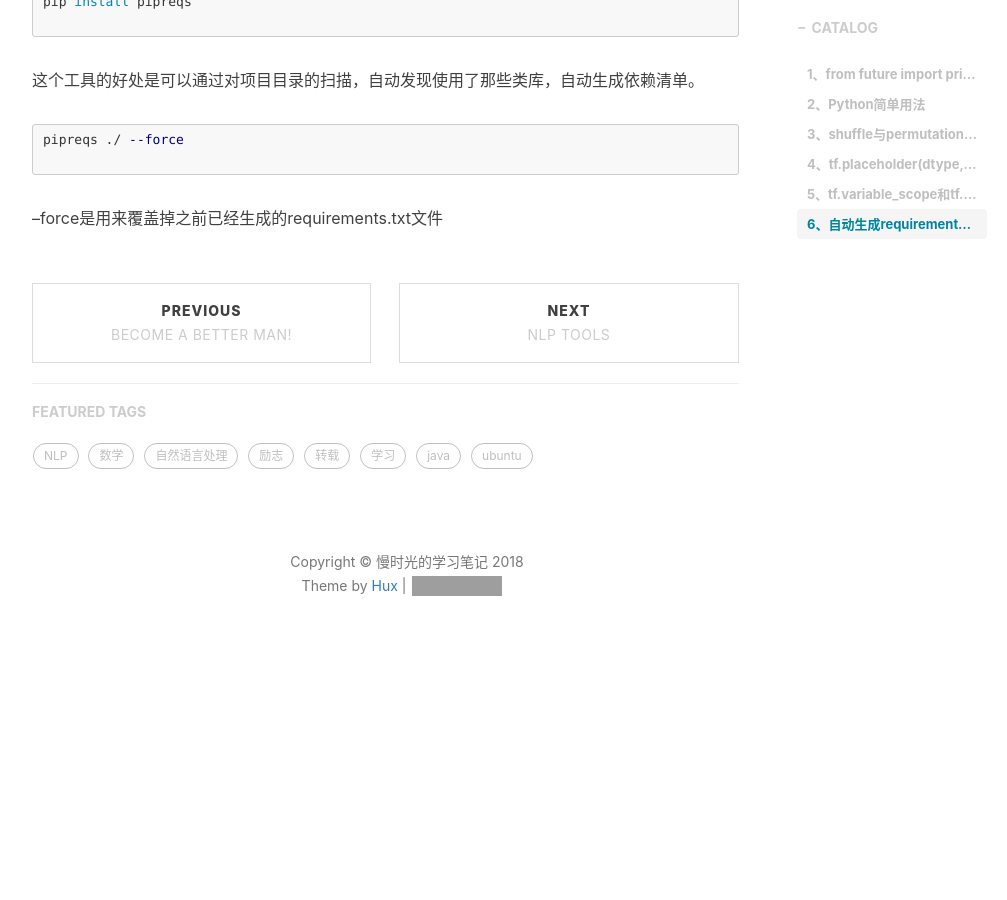
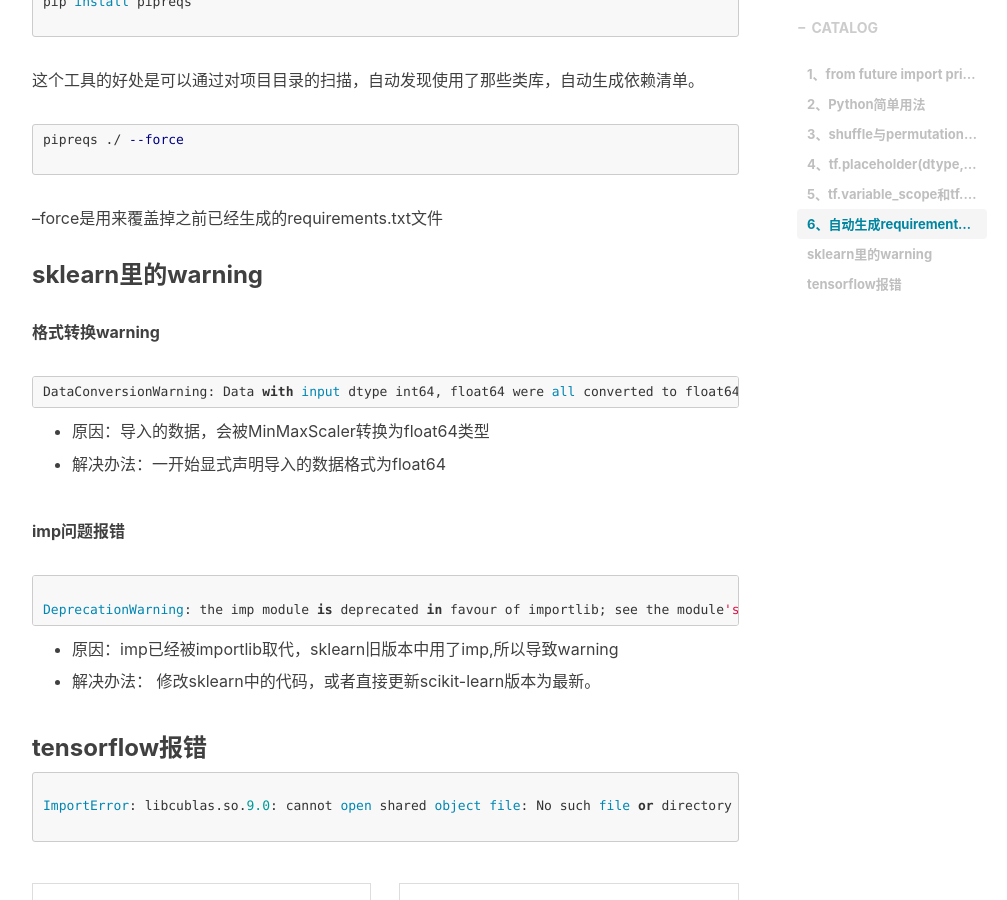
Before and after one commit to msg901216/msg901216.github.io, a Jekyll site: the page built from _posts/2018/python/2018-12-02-notes-python.md, in a window 1280 px wide and 900 px high, scrolled down 2153 px. Shown: the whole window, without its empty margins (233-1240 px from the left). Built offline with Jekyll 4.4.1, drawn with Linux system fonts in a browser that asks for light colours; nearby versions of some CDN libraries; comment, search, counter and statistics services are not loaded; before the commit the page ends 2843 px from its top, so only the background shows below that; grey boxes are pictures that could not be loaded.

Commit message:
更改Python notes

````diff
--- a/_posts/2018/python/2018-12-02-notes-python.md
+++ b/_posts/2018/python/2018-12-02-notes-python.md
@@ -103,3 +103,37 @@
 ```
 
 --force是用来覆盖掉之前已经生成的requirements.txt文件
+
+### sklearn里的warning
+
+**格式转换warning**
+
+```python
+DataConversionWarning: Data with input dtype int64, float64 were all converted to float64 by MinMaxS
+```
+
+* 原因：导入的数据，会被MinMaxScaler转换为float64类型
+
+
+* 解决办法：一开始显式声明导入的数据格式为float64
+
+**imp问题报错**
+
+```python
+
+DeprecationWarning: the imp module is deprecated in favour of importlib; see the module's documentation for alternative uses
+  import imp
+
+```
+
+* 原因：imp已经被importlib取代，sklearn旧版本中用了imp,所以导致warning
+
+* 解决办法： 修改sklearn中的代码，或者直接更新scikit-learn版本为最新。
+
+### tensorflow报错
+
+```python
+
+ImportError: libcublas.so.9.0: cannot open shared object file: No such file or directory
+
+```
````
